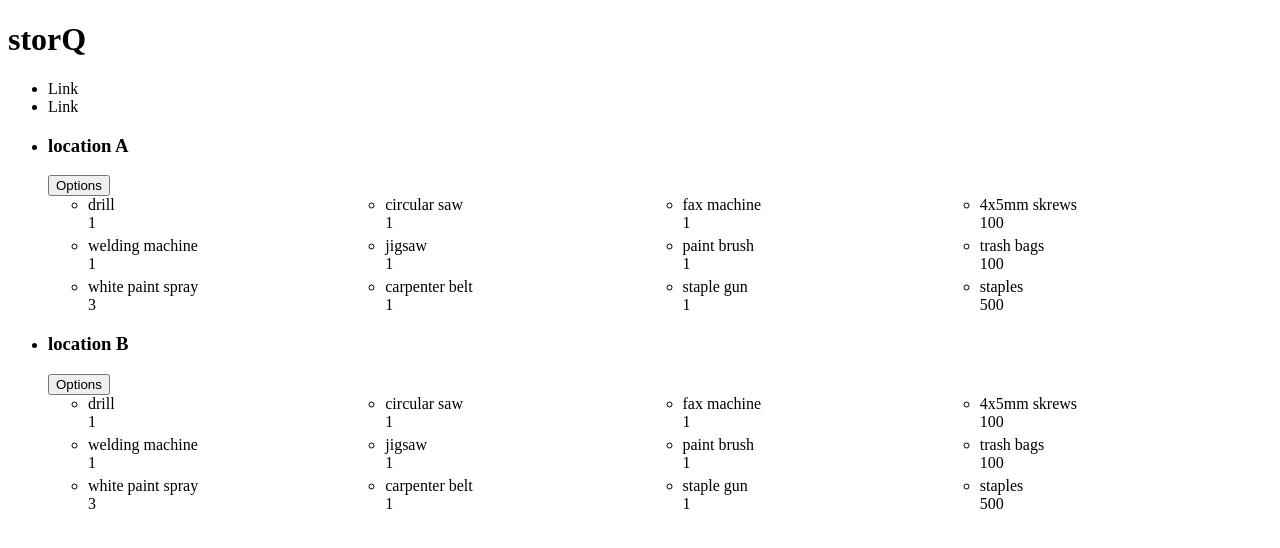
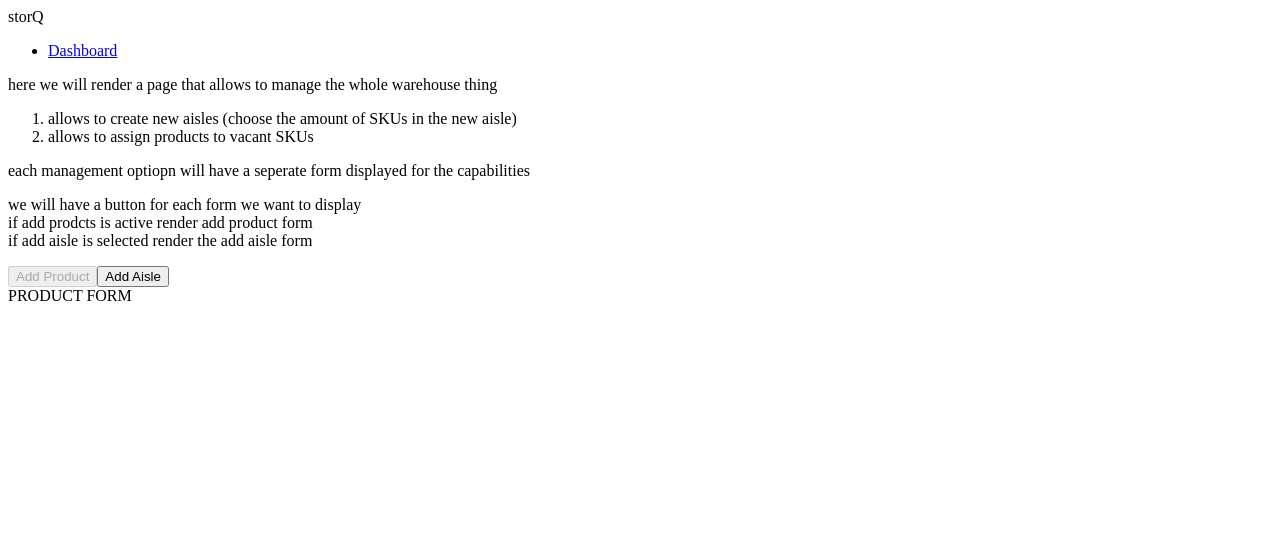
Before and after one commit to ElliotSherman/storQ, an Angular app: page /dashboard in a window 1280 px wide. Before the commit this address led to /. Shown: the top 548 px of the page. Built offline with nearby package versions, Linux system fonts and the light colour scheme.

Commit message:
add dashboard compenent page to render the forms to add aisles and products+ add navigation to the header + remove all styles from the app ready to restyle from scratch with basic syling

```diff
--- a/src/app/app-root/app.routes.ts
+++ b/src/app/app-root/app.routes.ts
@@ -1,3 +1,15 @@
 import { Routes } from '@angular/router';
-
-export const routes: Routes = [];
+import { DashboardComponent } from '../components/dashboard/dashboard.component';
+import { MarketComponent } from '../components/market/market.component';
+// import { HeroComponent } from './hero/hero.component';
+// export const routes: Routes = [{ path: 'heroes', component: HeroComponent }];
+export const routes: Routes = [
+  {
+    path: '',
+    // redirectTo: 'market',
+    pathMatch: 'full',
+    component: MarketComponent
+  },
+  { path: 'dashboard', component: DashboardComponent },
+  // { path: 'market', component: MarketComponent },
+];
--- /dev/null
+++ b/src/app/components/dashboard/dashboard.component.html
@@ -0,0 +1,40 @@
+<p>here we will render a page that allows to manage the whole warehouse thing </p>
+<ol>
+  <li>
+    allows to create new aisles (choose the amount of SKUs in the new aisle)
+  </li>
+  <li>allows to assign products to vacant SKUs</li>
+</ol>
+
+<p>
+  each management optiopn will have a seperate form displayed for the
+  capabilities
+</p>
+
+<p>
+  we will have a button for each form we want to display <br />
+  if add prodcts is active render add product form <br />
+  if add aisle is selected render the add aisle form
+</p>
+
+<section class="dashboard-select-btns">
+  <button
+    class="dashboard-select-btn"
+    (click)="displayProductForm()"
+    [disabled]="showProductForm"
+  >
+    Add Product
+  </button>
+  <button
+    class="dashboard-select-btn"
+    (click)="displayAisleForm()"
+    [disabled]="showAisleForm"
+  >
+    Add Aisle
+  </button>
+</section>
+
+<section>
+  <form *ngIf="showProductForm">PRODUCT FORM</form>
+  <form *ngIf="showAisleForm">AISLE FORM</form>
+</section>
--- /dev/null
+++ b/src/app/components/dashboard/dashboard.component.ts
@@ -0,0 +1,30 @@
+import { NgIf } from '@angular/common';
+import { Component } from '@angular/core';
+import { FormControl, ReactiveFormsModule } from '@angular/forms';
+
+@Component({
+  selector: 'app-dashboard',
+  standalone: true,
+  imports: [NgIf, ReactiveFormsModule],
+  templateUrl: './dashboard.component.html',
+  styleUrl: './dashboard.component.scss',
+})
+export class DashboardComponent {
+  showProductForm = true;
+  showAisleForm = false;
+
+  displayProductForm() {
+    this.showProductForm = true;
+    this.showAisleForm = false;
+  }
+
+  displayAisleForm() {
+    this.showProductForm = false;
+    this.showAisleForm = true;
+  }
+
+  // todo: add form that createas a new aisle with a fixed nember of SKUs
+
+
+  // todo: add form that adds a new product to a vacant SKU
+}
--- a/src/app/components/header/_navLinks.ts
+++ b/src/app/components/header/_navLinks.ts
@@ -1,12 +1,12 @@
 import { Navlink } from '../../model/navlink.module';
 export const NAVLINKS: Navlink[] = [
   {
-    title: 'Link',
-    // route: '',
+    title: 'Dashboard',
+    route: 'dashboard',
   },
   {
-    title: 'Link',
-    // route: '',
+    title: 'Market',
+    route: 'market',
   },
   //   {
   //     title: '',
--- a/src/app/components/header/header.component.html
+++ b/src/app/components/header/header.component.html
@@ -1,9 +1,14 @@
-<header class="header main-layout full">
-  <div class="navbar flex space-between">
-    <h1 class="logo">storQ</h1>
-    <nav class="header-nav">
-      <app-navlist class="nav-links-container" [links]="links"></app-navlist>
-    </nav>
-  </div>
+<header class="app-header">
+  <div class="header-logo">storQ</div>
+  <nav class="header-nav">
+    <ul class="header-nav-list">
+      <li>
+        <a routerLink="dashboard">
+          Dashboard
+        </a>
+      </li>
+    </ul>
+  </nav>
 </header>
-<app-sku></app-sku>
+<router-outlet></router-outlet>
+<!-- <app-sku></app-sku> -->
--- a/src/app/components/header/header.component.ts
+++ b/src/app/components/header/header.component.ts
@@ -1,20 +1,27 @@
 import { Component } from '@angular/core';
-import { NavlistComponent } from '../navlist/nav-list.component';
-import { NAVLINKS } from './_navLinks';
-import { Navlink } from '../../model/navlink.module';
+// import { NavlistComponent } from '../navlist/nav-list.component';
+// import { NAVLINKS } from './_navLinks';
+// import { Navlink } from '../../model/navlink.module';
 import { SkuComponent } from '../sku/sku.component';
 import { CommonModule, NgFor } from '@angular/common';
 import { SKUS } from '../../model/db.skus';
 import { Sku } from '../../model/sku.module';
+import { RouterLink, RouterOutlet } from '@angular/router';
 CommonModule;
 @Component({
   selector: 'app-header',
   standalone: true,
   templateUrl: './header.component.html',
   styleUrl: './header.component.scss',
-  imports: [NavlistComponent, SkuComponent, NgFor],
+  imports: [
+    // NavlistComponent,
+    SkuComponent,
+    NgFor,
+    RouterLink,
+    RouterOutlet
+  ],
 })
 export class HeaderComponent {
-  links: Navlink[] = NAVLINKS;
+  // links: Navlink[] = NAVLINKS;
   skus: Sku[] = SKUS;
 }
--- /dev/null
+++ b/src/app/components/market/market.component.html
@@ -0,0 +1 @@
+<p>market works!</p>
--- a/src/app/components/navlist/nav-list.component.html
+++ b/src/app/components/navlist/nav-list.component.html
@@ -1,7 +1,15 @@
-<ul class="nav-list clean-list" *ngIf="links">
-  <li class="nav-list-li" *ngFor="let link of links">
-    <a class="nav-list-link">
-      {{ link.title }}
-    </a>
-  </li>
-</ul>
+<nav class="header-nav">
+  <ul class="header-nav-list" *ngIf="links">
+    <li *ngFor="let link of links">
+      <a>
+        {{ link.title }}
+      </a>
+    </li>
+  </ul>
+</nav>
+
+
+<!-- <li class="flex align-center"><a href="#">Journal</a></li> -->
+<!-- <li class="flex align-center"><a href="#">About</a></li> -->
+<!-- <li class="flex align-center"><a href="#">Work</a></li> -->
+<!-- <li class="flex align-center"><a href="#">Contact</a></li> -->
--- a/src/index.html
+++ b/src/index.html
@@ -7,7 +7,7 @@
   <meta name="viewport" content="width=device-width, initial-scale=1">
   <link rel="icon" type="image/x-icon" href="favicon.ico">
 </head>
-<body>
+<body class="main-layout">
   <app-root></app-root>
 </body>
 </html>
```
Also changed, not shown: src/app/components/market/market.component.ts (added, +12 -0 lines), src/app/components/dashboard/dashboard.component.scss (added), src/app/components/market/market.component.scss (added), 2 other files (tests, documents, lock files or other folders).
